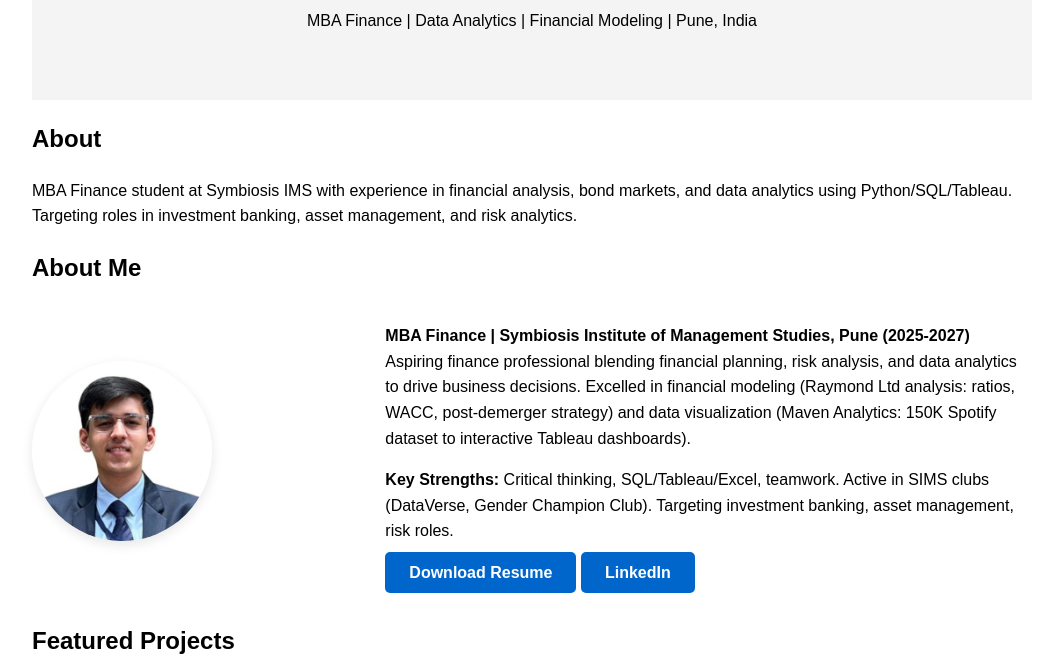
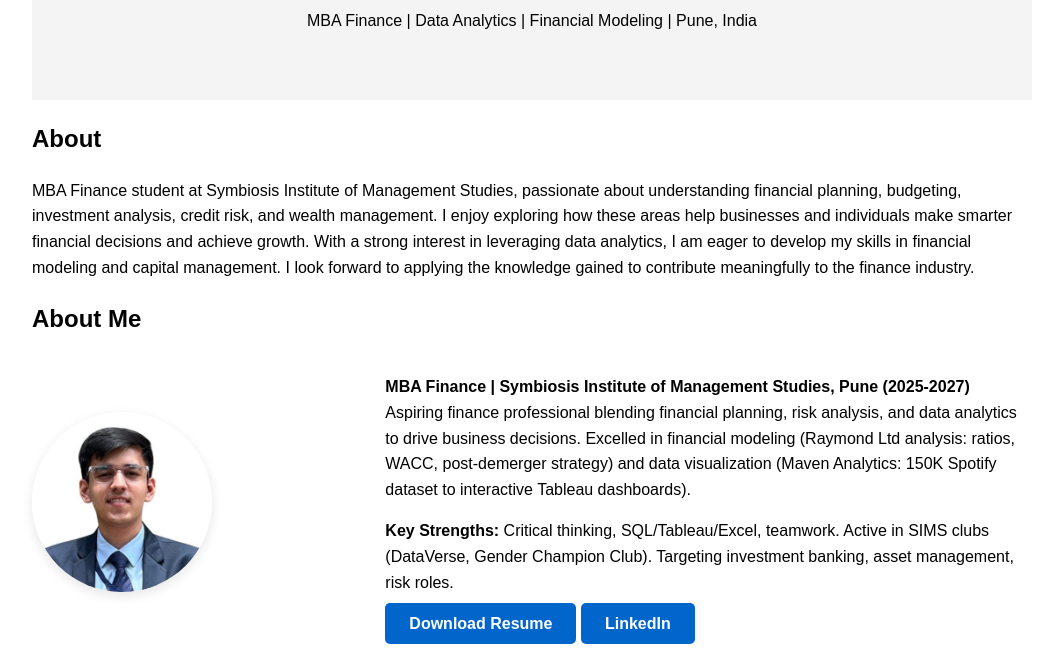
Before and after one commit to sagars2907/portfolio-demo, a plain HTML site: page index.html in a window 1280 px wide. Shown: the part 156-812 px from the top of the page, without its empty margins (108-1155 px from the left). Drawn offline with Linux system fonts and the light colour scheme.

Commit message:
Enhance About section with detailed description
Expanded the description of the MBA Finance student, detailing interests in financial planning, budgeting, investment analysis, and data analytics.

```diff
--- a/index.html
+++ b/index.html
@@ -21,7 +21,7 @@
 
     <section>
         <h2>About</h2>
-        <p>MBA Finance student at Symbiosis IMS with experience in financial analysis, bond markets, and data analytics using Python/SQL/Tableau. Targeting roles in investment banking, asset management, and risk analytics.</p>
+        <p>MBA Finance student at Symbiosis Institute of Management Studies, passionate about understanding financial planning, budgeting, investment analysis, credit risk, and wealth management. I enjoy exploring how these areas help businesses and individuals make smarter financial decisions and achieve growth. With a strong interest in leveraging data analytics, I am eager to develop my skills in financial modeling and capital management. I look forward to applying the knowledge gained to contribute meaningfully to the finance industry.</p>
     </section>
 
 <section id="about">
```
